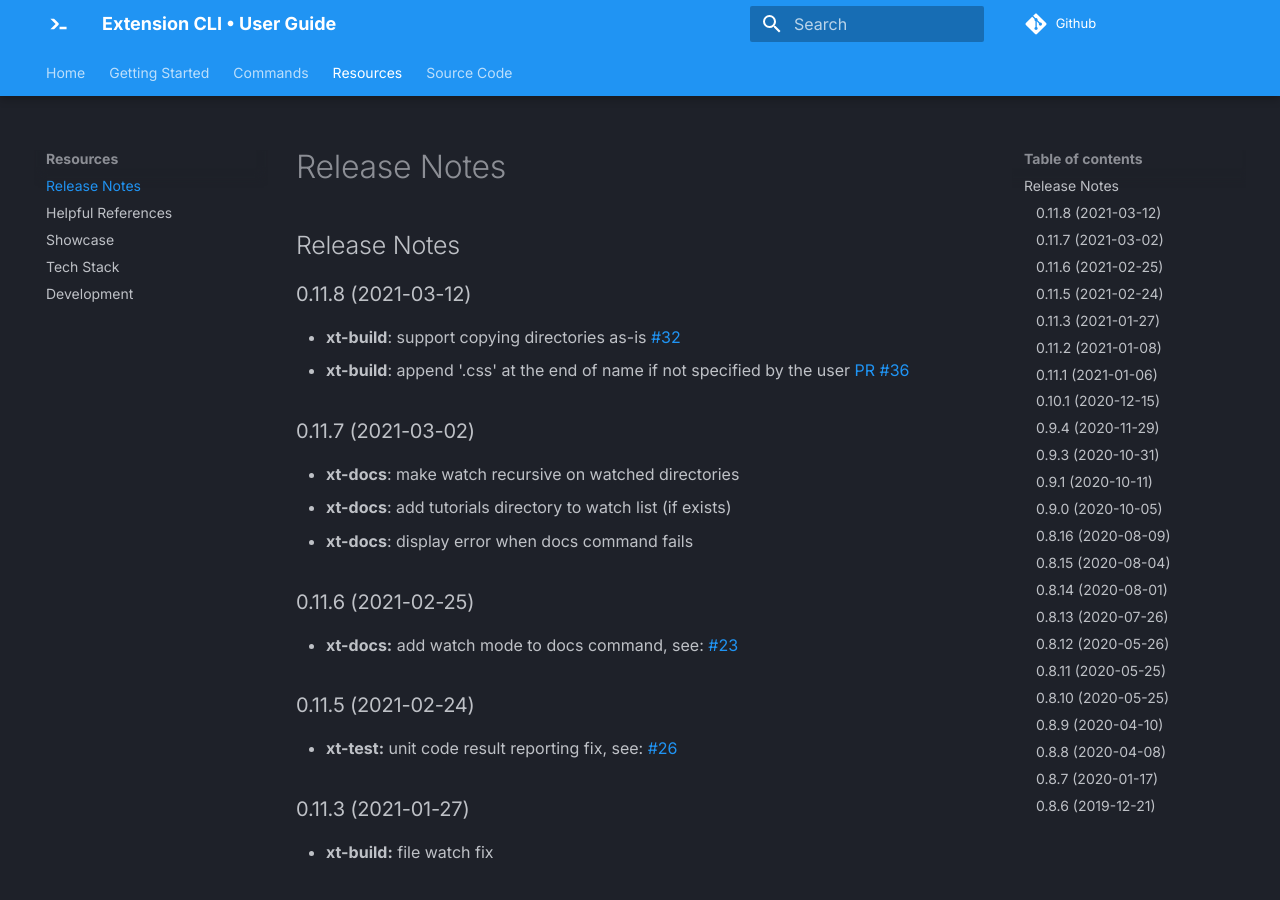
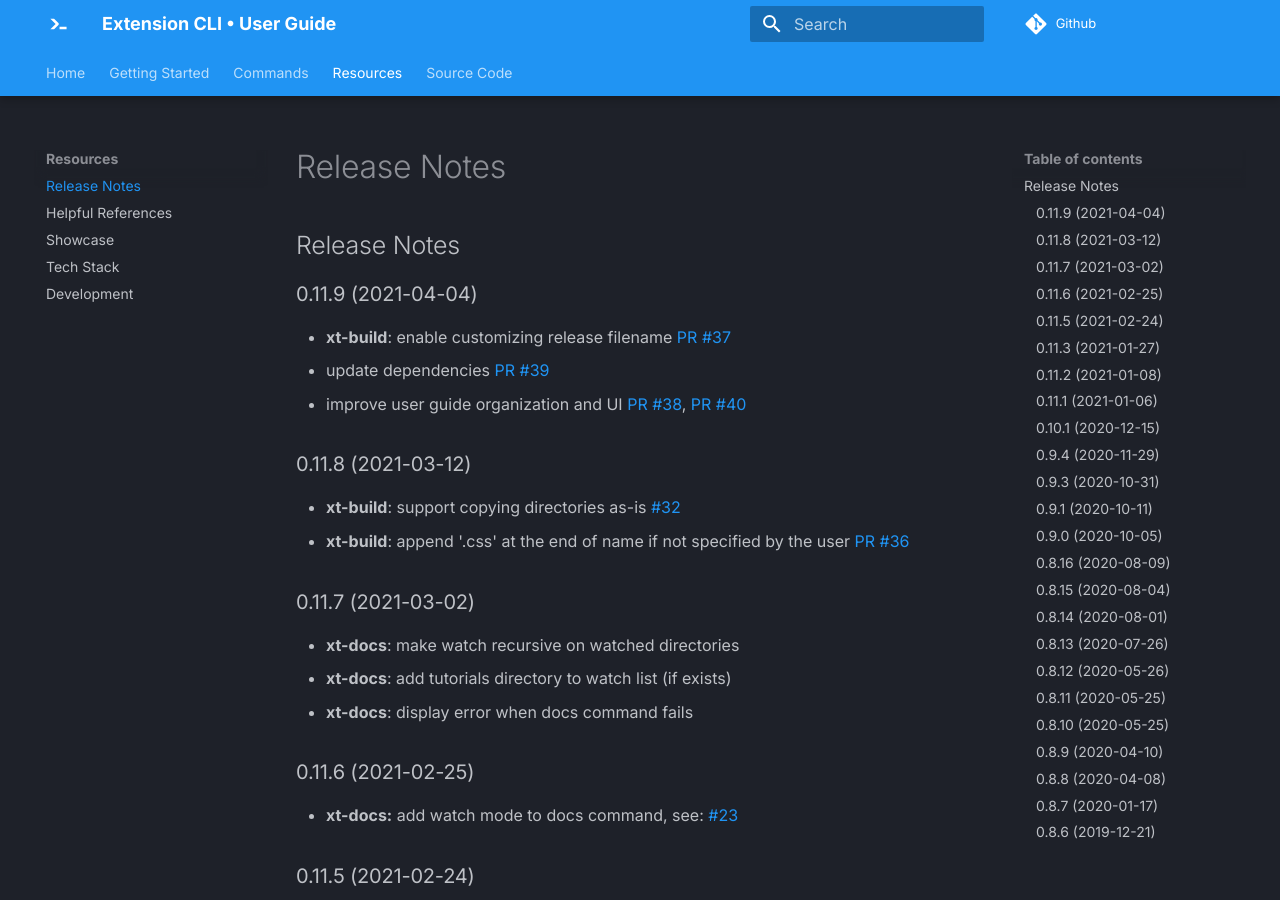
Before and after one commit to MobileFirstLLC/extension-cli, an MkDocs documentation site: the page built from guide/09-release-notes.md, in a window 1280 px wide and 900 px high. Built offline with MkDocs 1.6.1 and Material for MkDocs 9.7.7, drawn with Linux system fonts in a browser that asks for light colours; comment, search, counter and statistics services are not loaded.

Commit message:
docs: update release notes

```diff
--- a/guide/09-release-notes.md
+++ b/guide/09-release-notes.md
@@ -1,4 +1,10 @@
 ## Release Notes
+
+### 0.11.9 (2021-04-04)
+
+* **xt-build**: enable customizing release filename [PR #37](https://github.com/MobileFirstLLC/extension-cli/pull/37)
+* update dependencies [PR #39](https://github.com/MobileFirstLLC/extension-cli/pull/39)
+* improve user guide organization and UI [PR #38](https://github.com/MobileFirstLLC/extension-cli/pull/38), [PR #40](https://github.com/MobileFirstLLC/extension-cli/pull/40)
 
 ### 0.11.8 (2021-03-12)
 
```
